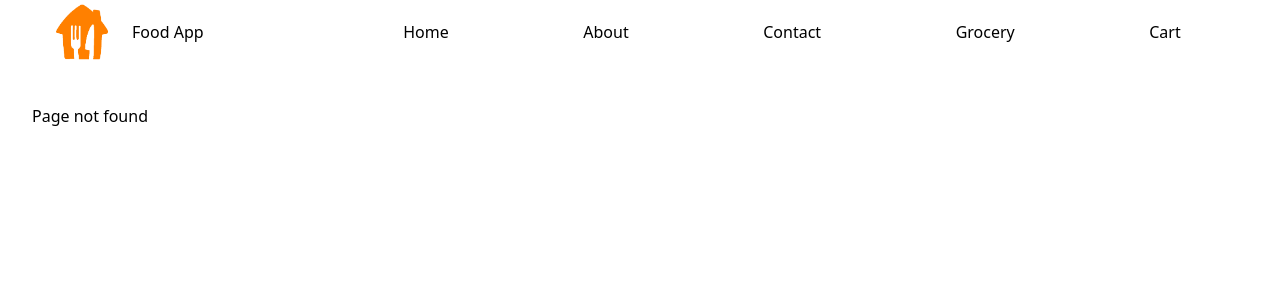
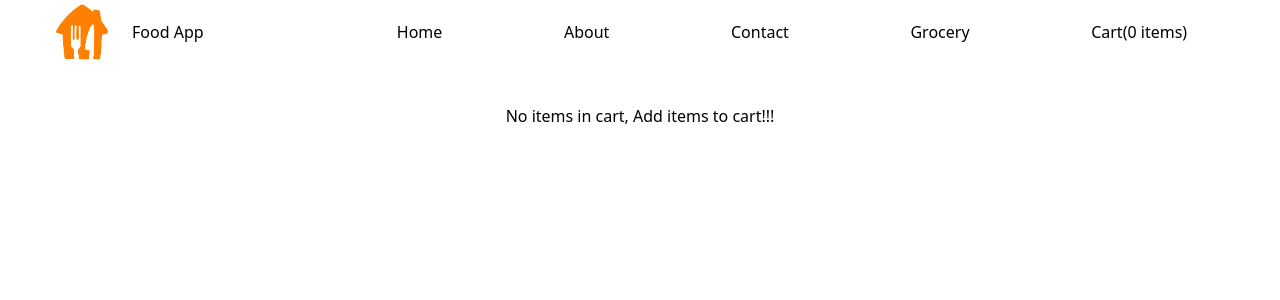
Before and after one commit to praveenpugazh/FoodApp, a React (Vite) app: page /cart in a window 1280 px wide. Before the commit this address had no page. Shown: the top 300 px of the page. Built offline with nearby package versions, Linux system fonts and the light colour scheme.

Commit message:
added redux toolkit

```diff
--- a/src/App.jsx
+++ b/src/App.jsx
@@ -9,7 +9,7 @@ import { lazy, Suspense } from 'react'
 const Grocery = lazy(() => import('./pages/Grocery'))
 const About = lazy(() => import('./pages/About'))
 const Contact = lazy(() => import('./pages/Contact'))
-
+const Cart = lazy(() => import('./pages/Cart'))
 function App() {
   return (
     <>
@@ -42,6 +42,14 @@ function App() {
             </Suspense>
           }
         />
+        <Route
+          path='/cart'
+          element={
+            <Suspense fallback={Shimmer}>
+              <Cart />
+            </Suspense>
+          }
+        />
         <Route path='*' element={<NotFound />} />
       </Routes>
     </>
--- a/src/components/Header.jsx
+++ b/src/components/Header.jsx
@@ -1,6 +1,10 @@
 import logo from '../assets/logo.png'
 import { Link } from 'react-router-dom'
+import { useSelector } from 'react-redux'
+
 const Header = () => {
+  const cart = useSelector((store) => store.cart.items)
+  console.log(cart)
   return (
     <div className='flex justify-between h-16 items-center mb-10 md:flex lg:flex'>
       <div className='logo w-3/12 flex items-center'>
@@ -21,7 +25,9 @@ const Header = () => {
           <Link to='/grocery'>
             <li className='cursor-pointer'>Grocery</li>
           </Link>
-          <li className='cursor-pointer'>Cart</li>
+          <Link to='/cart'>
+            <li className='cursor-pointer'>Cart({cart.length} items)</li>
+          </Link>
         </ul>
       </div>
     </div>
--- a/src/components/RestaurantList.jsx
+++ b/src/components/RestaurantList.jsx
@@ -9,7 +9,7 @@ const RestaurantList = () => {
     const fetchData = async () => {
       try {
         const { data } = await axios.get(API_URL)
-        console.log(data.data.cards)
+
         setResData(
           data.data.cards[2].card.card.gridElements.infoWithStyle.restaurants
         )
--- a/src/components/RestaurantMenu.jsx
+++ b/src/components/RestaurantMenu.jsx
@@ -7,13 +7,16 @@ const RestaurantMenu = ({ menu }) => {
   const { title } = menu.card.card
   const [show, setShow] = useState(false)
 
-  console.log(menu.card.card)
+  console.log(menu)
 
   return (
     <>
       {menu.card.card?.itemCards && (
-        <div className='bg-gray-100 mb-4' onClick={() => setShow(!show)}>
-          <h2 className='font-bold mb-2 h-20'>
+        <div className='bg-gray-100 mb-4'>
+          <h2
+            className='font-bold mb-2 h-16 cursor-pointer'
+            onClick={() => setShow(!show)}
+          >
             {title}
             <span className='ml-2'>⮟</span>
           </h2>
--- a/src/components/SingleCardMenu.jsx
+++ b/src/components/SingleCardMenu.jsx
@@ -1,9 +1,17 @@
 import { IMG_URL } from '../utils/contants'
-
+import { useDispatch } from 'react-redux'
+import { addItem } from '../slices/cartSlice'
 // eslint-disable-next-line react/prop-types
 const SingleCardMenu = ({ value, show }) => {
+  const dispatch = useDispatch()
   const { imageId, description, finalPrice, price, isVeg, name } =
     value.card.info
+  console.log(value)
+
+  const handleAddItems = (value) => {
+    dispatch(addItem(value))
+    console.log(value, 'add clicked')
+  }
 
   return (
     <>
@@ -17,7 +25,10 @@ const SingleCardMenu = ({ value, show }) => {
             <p className='text-slate-400'>{isVeg ? '🟢' : '🔴'}</p>
           </div>
           <div className='absolute'>
-            <button className='bg-gray-800 text-slate-50 rounded-md'>
+            <button
+              className='bg-gray-800 text-slate-50 rounded-md'
+              onClick={() => handleAddItems(value)}
+            >
               Add +
             </button>
           </div>
--- a/src/main.jsx
+++ b/src/main.jsx
@@ -3,11 +3,14 @@ import ReactDOM from 'react-dom/client'
 import App from './App.jsx'
 import './index.css'
 import { BrowserRouter } from 'react-router-dom'
-
+import { store } from './store/store.js'
+import { Provider } from 'react-redux'
 ReactDOM.createRoot(document.getElementById('root')).render(
   <React.StrictMode>
-    <BrowserRouter>
-      <App />
-    </BrowserRouter>
+    <Provider store={store}>
+      <BrowserRouter>
+        <App />
+      </BrowserRouter>
+    </Provider>
   </React.StrictMode>
 )
--- /dev/null
+++ b/src/pages/Cart.jsx
@@ -0,0 +1,33 @@
+import SingleCardMenu from '../components/SingleCardMenu'
+import { useSelector, useDispatch } from 'react-redux'
+import { clearItem } from '../slices/cartSlice'
+
+const Cart = () => {
+  const dispatch = useDispatch()
+  const cart = useSelector((store) => store.cart.items)
+
+  return (
+    <div className='w-6/12 text-center m-auto'>
+      {cart.length === 0 && <h2>No items in cart, Add items to cart!!!</h2>}
+      {cart.length > 0 &&
+        cart.map((item, index) => (
+          <>
+            {' '}
+            <SingleCardMenu key={index} value={item} show={true} />
+          </>
+        ))}
+      {cart.length > 0 && (
+        <div>
+          <button
+            className='cursor-pointer bg-black text-white px-2 py-4 rounded-sm mt-4'
+            onClick={() => dispatch(clearItem())}
+          >
+            Clear Cart
+          </button>
+        </div>
+      )}
+    </div>
+  )
+}
+
+export default Cart
--- a/src/pages/RestaurantDetails.jsx
+++ b/src/pages/RestaurantDetails.jsx
@@ -3,14 +3,16 @@ import RestaurantMenu from '../components/RestaurantMenu'
 import { useParams } from 'react-router-dom'
 import { useState, useEffect } from 'react'
 import axios from 'axios'
+
 const RestaurantDetails = () => {
   const { id } = useParams()
   const [resMenu, setResMenu] = useState(null)
+  const [resTitle, setResTitle] = useState('')
 
   useEffect(() => {
     const getResMenu = async () => {
       const { data } = await axios.get(RES_URL + id)
-      console.log(data.data.cards[2].groupedCard.cardGroupMap.REGULAR.cards)
+      setResTitle(data.data.cards[0].card.card.info?.name)
       setResMenu(data.data.cards[2].groupedCard.cardGroupMap.REGULAR.cards)
     }
 
@@ -22,7 +24,7 @@ const RestaurantDetails = () => {
   }
   return (
     <div className='w-6/12 m-auto'>
-      <h1 className='font-bold text-xl mb-5'>Restaurant Menu</h1>
+      <h1 className='font-bold text-xl mb-5'>{resTitle} Menu</h1>
       {resMenu.map((menu, index) =>
         menu?.card?.card?.title && menu?.card?.card?.title != 'Top Picks' ? (
           <RestaurantMenu key={index} menu={menu} />
--- /dev/null
+++ b/src/slices/cartSlice.js
@@ -0,0 +1,22 @@
+import { createSlice } from '@reduxjs/toolkit'
+
+const initialState = { items: [] }
+
+const cartSlice = createSlice({
+  name: 'cart',
+  initialState,
+  reducers: {
+    addItem: (state, action) => {
+      state.items.push(action.payload)
+    },
+    removeItem: (state) => {
+      return { items: state.items.pop() }
+    },
+    clearItem: () => {
+      return { items: [] }
+    }
+  }
+})
+export const { addItem, removeItem, clearItem } = cartSlice.actions
+
+export default cartSlice.reducer
--- /dev/null
+++ b/src/store/store.js
@@ -0,0 +1,7 @@
+import { configureStore } from '@reduxjs/toolkit'
+import cartReducer from '../slices/cartSlice'
+export const store = configureStore({
+  reducer: {
+    cart: cartReducer
+  }
+})
```
